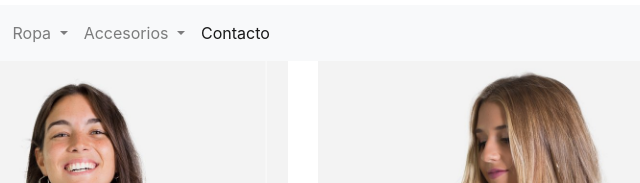
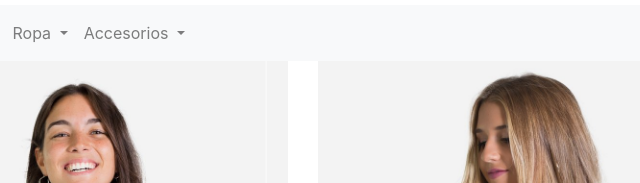
Before and after one commit to moonshop/MOON, a plain HTML site: page chaq.html in a window 1280 px wide. Shown: the part 211-394 px from the top of the page, 550-1190 px from the left. Drawn offline with nearby package versions, Linux system fonts and the light colour scheme.

Commit message:
jeej
v5
cambio

```diff
--- a/chaq.html
+++ b/chaq.html
@@ -50,9 +50,7 @@
 
           </div>
         </li>
-        <li class="nav-item active">
-          <a class="nav-link" href="contacto.html">Contacto<span class="sr-only">(current)</span></a>
-        </li>
+
 
       </ul>
     </div>
```
Also changed, not shown: bolso.html (+1 -0 lines), contacto.html (+1 -3 lines), index.html (+1 -3 lines), joya.html (+1 -3 lines), mono.html (+1 -3 lines), pantalones.html (+1 -3 lines), tops.html (+1 -3 lines).
